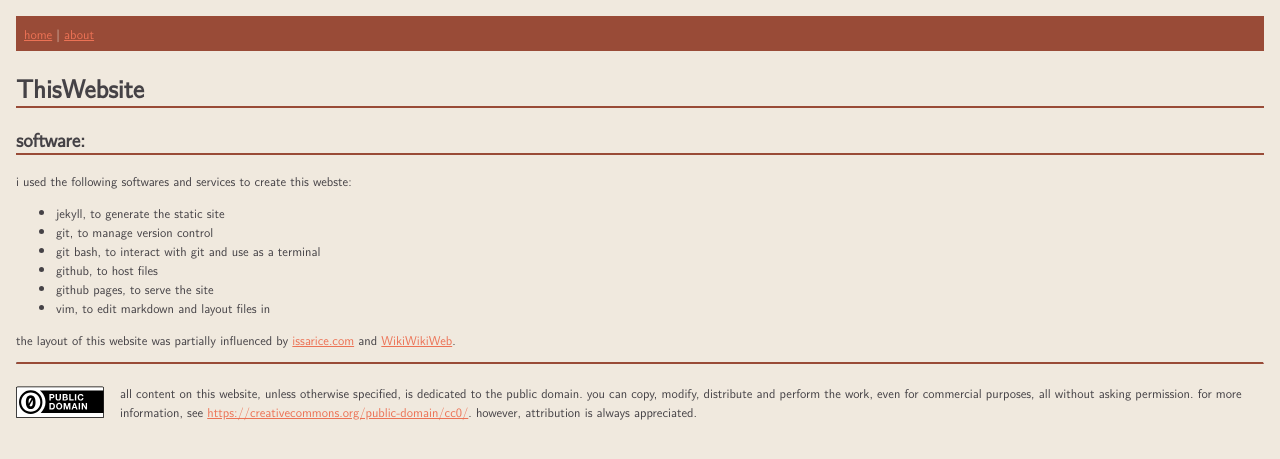
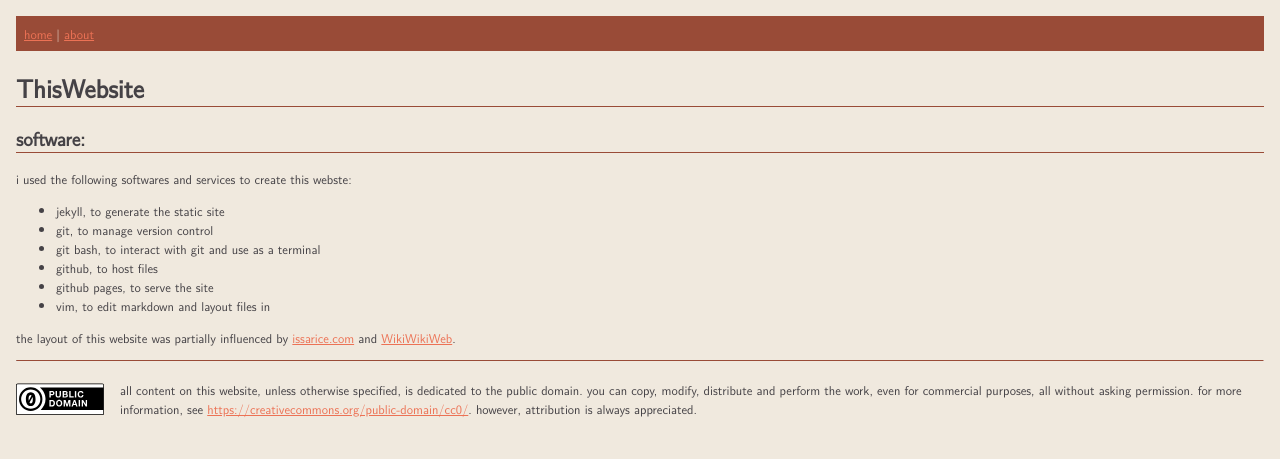
Before and after one commit to harperawl/home, a Jekyll site: the page built from ThisWebsite.md, in a window 1280 px wide. Shown: the top 459 px of the page. Built offline with Jekyll 4.4.1, drawn with Linux system fonts in a browser that asks for light colours.

Commit message:
Revert "make hrs wider, because it disappeared on my phone"
This reverts commit 9aafc48721b28c4ec4ee9adc26e3d713c11b2aa4.

```diff
--- a/assets/css/styles.css
+++ b/assets/css/styles.css
@@ -55,10 +55,10 @@
 }
 
 h1, h2, h3, h4, h5, h6 {
-	border-bottom: 2px solid var(--supplementary-color);
+	border-bottom: 1px solid var(--supplementary-color);
 }
 
 hr {
 	border-top: none;
-	border-bottom: 2px solid var(--supplementary-color);
+	border-bottom: 1px solid var(--supplementary-color);
 }
--- a/docs/assets/css/styles.css
+++ b/docs/assets/css/styles.css
@@ -55,10 +55,10 @@
 }
 
 h1, h2, h3, h4, h5, h6 {
-	border-bottom: 2px solid var(--supplementary-color);
+	border-bottom: 1px solid var(--supplementary-color);
 }
 
 hr {
 	border-top: none;
-	border-bottom: 2px solid var(--supplementary-color);
+	border-bottom: 1px solid var(--supplementary-color);
 }
--- a/docs/feed.xml
+++ b/docs/feed.xml
@@ -1 +1 @@
-<?xml version="1.0" encoding="utf-8"?><feed xmlns="http://www.w3.org/2005/Atom" ><generator uri="https://jekyllrb.com/" version="3.10.0">Jekyll</generator><link href="http://localhost:4000/feed.xml" rel="self" type="application/atom+xml" /><link href="http://localhost:4000/" rel="alternate" type="text/html" /><updated>2024-11-17T15:14:00-08:00</updated><id>http://localhost:4000/feed.xml</id><title type="html">harperawl.net</title><subtitle>Write an awesome description for your new site here. You can edit this line in _config.yml. It will appear in your document head meta (for Google search results) and in your feed.xml site description.</subtitle></feed>
+<?xml version="1.0" encoding="utf-8"?><feed xmlns="http://www.w3.org/2005/Atom" ><generator uri="https://jekyllrb.com/" version="3.10.0">Jekyll</generator><link href="http://localhost:4000/feed.xml" rel="self" type="application/atom+xml" /><link href="http://localhost:4000/" rel="alternate" type="text/html" /><updated>2024-11-17T15:09:19-08:00</updated><id>http://localhost:4000/feed.xml</id><title type="html">harperawl.net</title><subtitle>Write an awesome description for your new site here. You can edit this line in _config.yml. It will appear in your document head meta (for Google search results) and in your feed.xml site description.</subtitle></feed>
```
